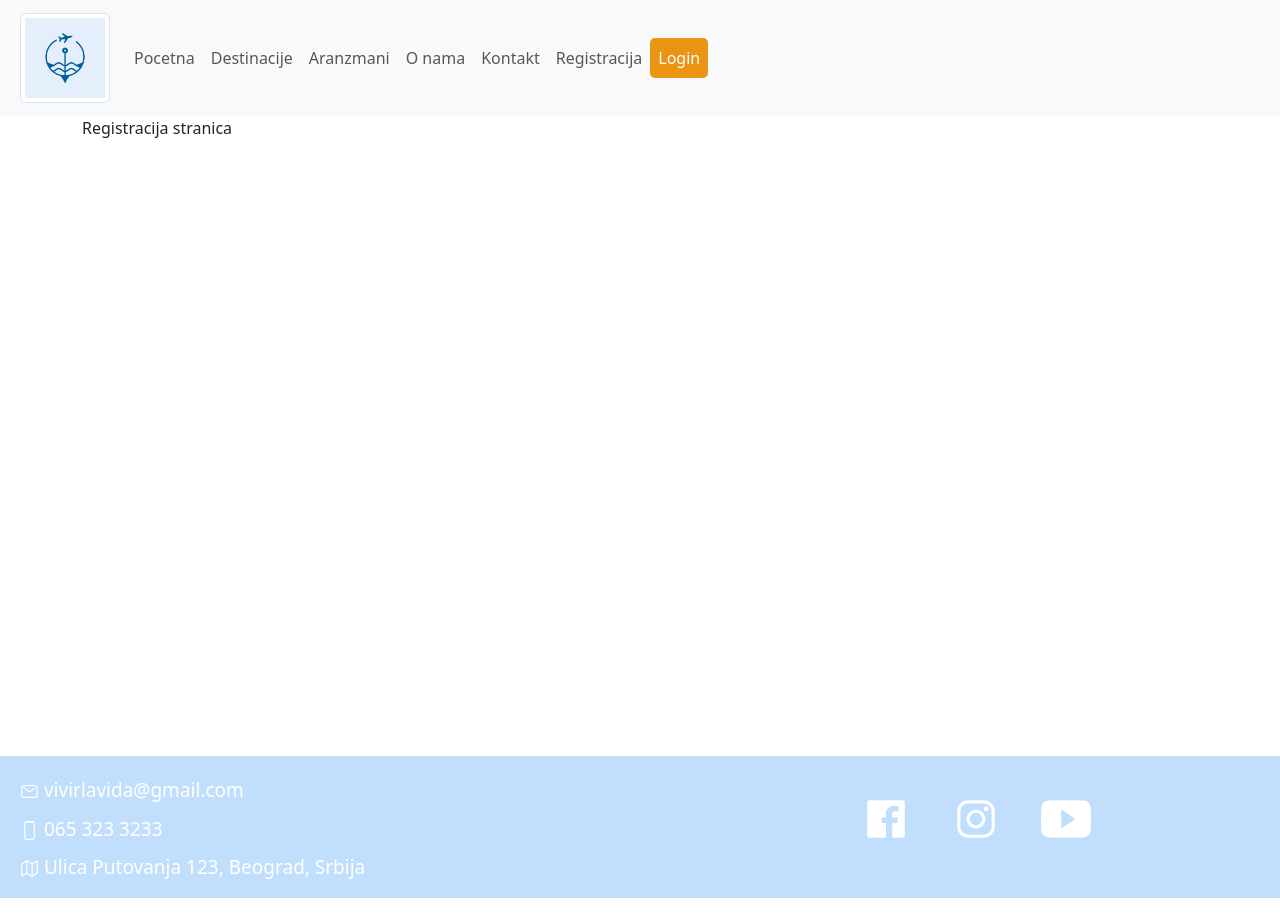
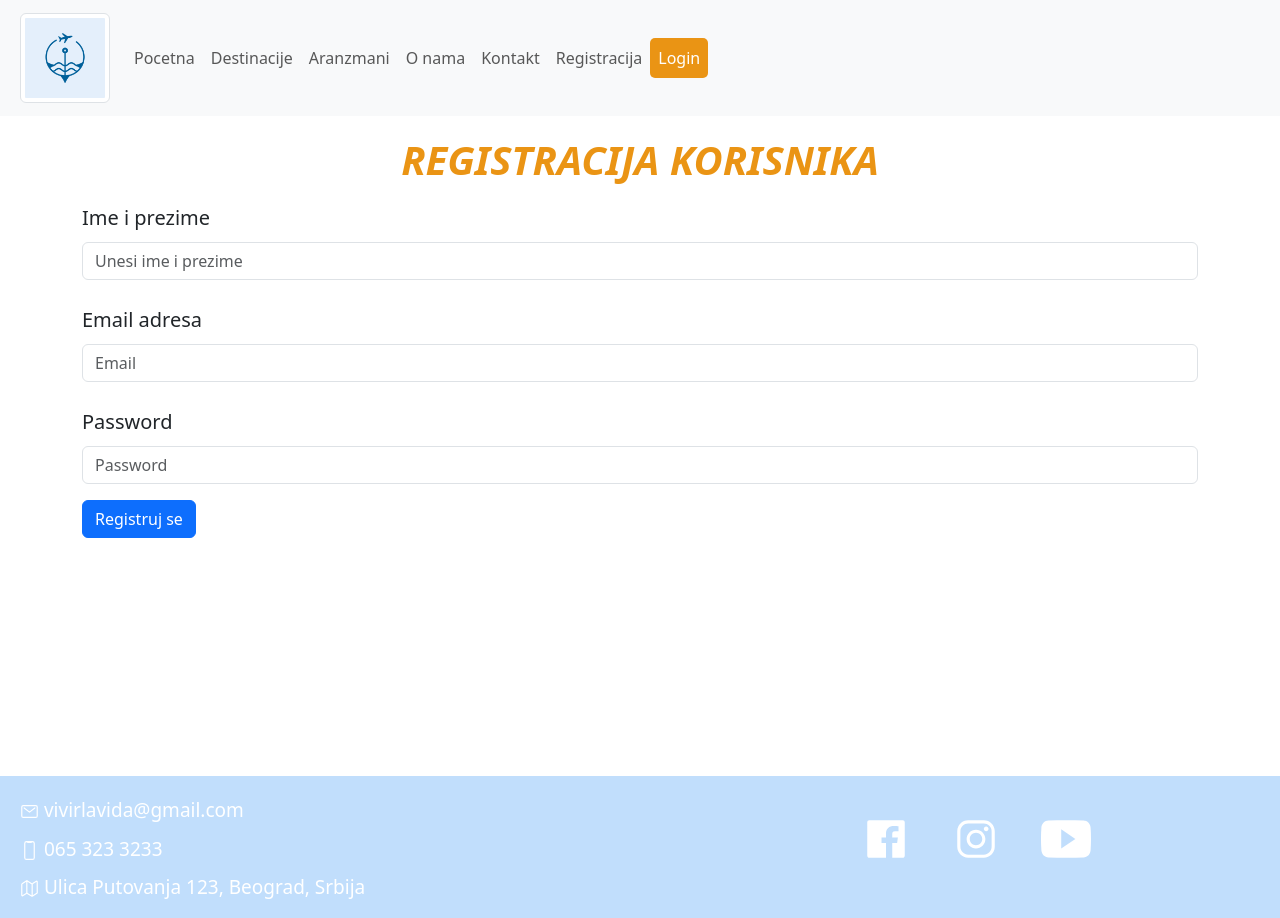
Before and after one commit to elab-development/internet-tehnologije-2024-projekat-turistickaagencija_20210048_20210273, a React (Create React App) app in the folder klijent/: page /register in a window 1280 px wide. Built offline with nearby package versions, Linux system fonts and the light colour scheme.

Commit message:
registracija i izmene

```diff
--- a/klijent/src/stranice/Login.jsx
+++ b/klijent/src/stranice/Login.jsx
@@ -41,15 +41,15 @@ const Login = () => {
             <Form>
                 <Form.Group className="mb-3" controlId="formBasicEmail">
                     <Form.Label column={"lg"}>Email address</Form.Label>
-                    <Form.Control name="email" onChange={handleInputChange} type="email" placeholder="Enter email" />
+                    <Form.Control name="email" onChange={handleInputChange} type="email" placeholder="email" />
                 </Form.Group>
 
                 <Form.Group className="mb-3" controlId="formBasicPassword">
                     <Form.Label column={"lg"}>Password</Form.Label>
-                    <Form.Control name="password" onChange={handleInputChange} type="password" placeholder="Password" />
+                    <Form.Control name="password" onChange={handleInputChange} type="password" placeholder="password" />
                 </Form.Group>
                 <Button onClick={login} className="btn dugme" type="submit">
-                    Submit
+                    Prijavi se
                 </Button>
             </Form>
         </>
--- a/klijent/src/stranice/Registracija.jsx
+++ b/klijent/src/stranice/Registracija.jsx
@@ -1,10 +1,58 @@
 import React from 'react';
+import useFormValues from "../hooks/useFormValues";
+import axiosInstance from "../komunikacija/axiosKomunikacija";
+import HeaderNaslov from "../komponente/HeaderNaslov";
+import {Button, Form} from "react-bootstrap";
 
 const Registracija = () => {
+    const [poruka, setPoruka] = React.useState("");
+
+    const {formData, handleInputChange} = useFormValues({
+        email: "",
+        password: "",
+        name: ""
+    });
+
+    const registracija = (e) => {
+        e.preventDefault();
+
+        axiosInstance.post('/register', formData).then(res => {
+            if (res.data.uspesno === true) {
+                setPoruka("Uspešna registracija! Sada se možete prijaviti.");
+            } else {
+                setPoruka("Neuspešna registracija. Proverite email i lozinku.");
+            }
+        }).catch(err => {
+            setPoruka("Došlo je do greške prilikom registracije. Pokušajte ponovo kasnije.");
+        });
+    }
+
     return (
-        <div>
-            Registracija stranica
-        </div>
+        <>
+            <HeaderNaslov naslov="Registracija korisnika" podnaslov={poruka} />
+
+            <Form>
+
+                <Form.Group className="mb-3" controlId="formBasicEmail">
+                    <Form.Label column={"lg"}>Ime i prezime</Form.Label>
+                    <Form.Control name="name" onChange={handleInputChange} type="text" placeholder="Unesi ime i prezime" />
+                </Form.Group>
+
+                <Form.Group className="mb-3" controlId="formBasicEmail">
+                    <Form.Label column={"lg"}>Email adresa</Form.Label>
+                    <Form.Control name="email" onChange={handleInputChange} type="email" placeholder="Email" />
+                </Form.Group>
+
+                <Form.Group className="mb-3" controlId="formBasicPassword">
+                    <Form.Label column={"lg"}>Password</Form.Label>
+                    <Form.Control name="password" onChange={handleInputChange} type="password" placeholder="Password" />
+                </Form.Group>
+                <Button onClick={registracija} className="btn dugme" type="submit">
+                    Registruj se
+                </Button>
+            </Form>
+        </>
+
     );
 };
 
```
